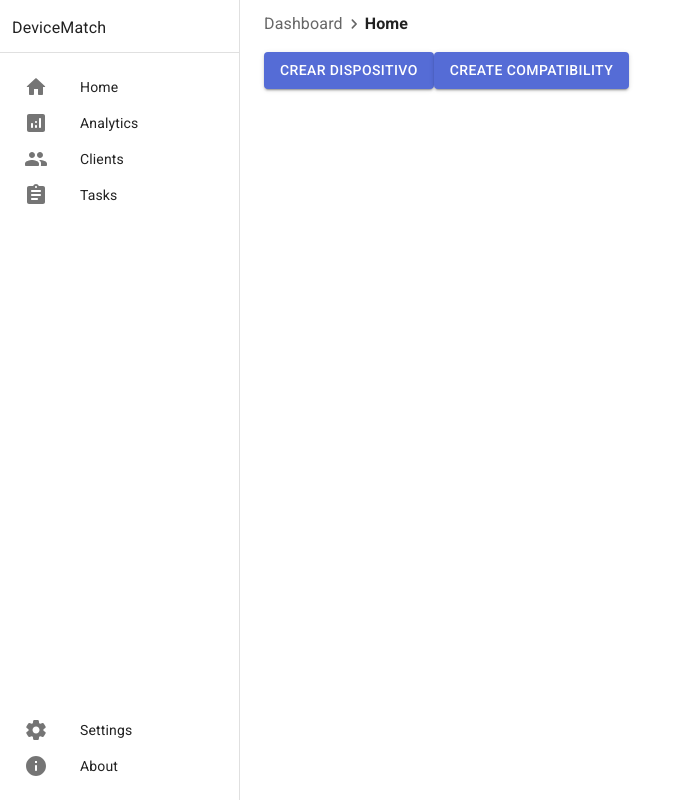
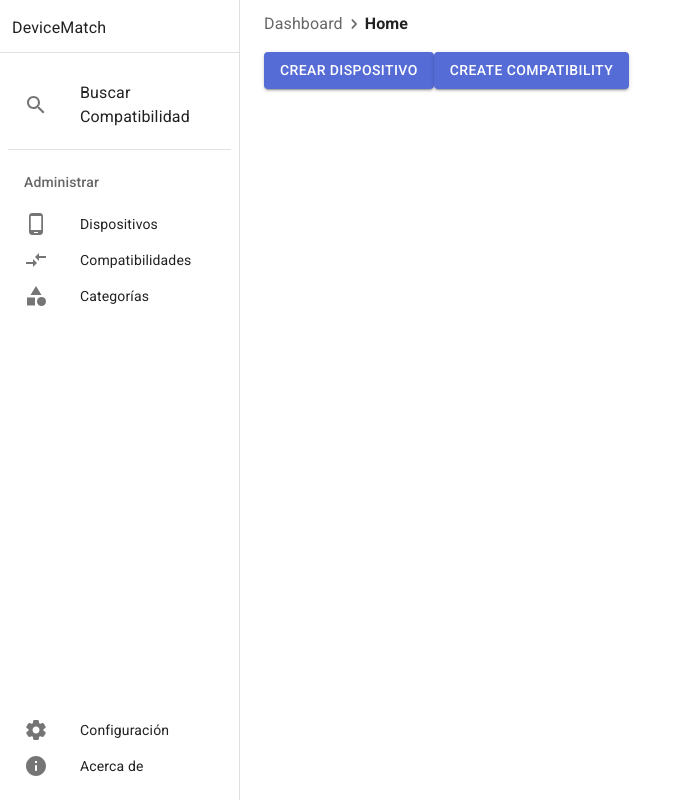
Before and after one commit to danyael031/devicematch, a React (Vite) app: page /#/ in a window 1280 px wide. Shown: the whole page, without its empty margins (0-680 px from the left). Built offline with nearby package versions, Linux system fonts and the light colour scheme.

Commit message:
Updated SideMenu

```diff
--- a/src/components/MenuContent/index.tsx
+++ b/src/components/MenuContent/index.tsx
@@ -1,34 +1,50 @@
 import List from '@mui/material/List';
 import Stack from '@mui/material/Stack';
-import HomeRoundedIcon from '@mui/icons-material/HomeRounded';
-import AnalyticsRoundedIcon from '@mui/icons-material/AnalyticsRounded';
-import PeopleRoundedIcon from '@mui/icons-material/PeopleRounded';
-import AssignmentRoundedIcon from '@mui/icons-material/AssignmentRounded';
+import PhoneAndroidIcon from '@mui/icons-material/PhoneAndroid';
+import SearchIcon from '@mui/icons-material/Search';
+import CategoryIcon from '@mui/icons-material/Category';
 import SettingsRoundedIcon from '@mui/icons-material/SettingsRounded';
 import InfoRoundedIcon from '@mui/icons-material/InfoRounded';
 import { CustomListItem } from './CustomListItem';
+import CompareArrowsIcon from '@mui/icons-material/CompareArrows';
+import { useMultiLang } from 'src/lib/multilang/multilangProvider';
+import { Box, Divider, ListSubheader } from '@mui/material';
+
+
+export function MenuContent() {
+
+  const { lt } = useMultiLang();
 
   const mainListItems = [
-  { to: '/', text: 'Home', icon: <HomeRoundedIcon /> },
-  { to: '/', text: 'Analytics', icon: <AnalyticsRoundedIcon /> },
-  { to: '/', text: 'Clients', icon: <PeopleRoundedIcon /> },
-  { to: '/', text: 'Tasks', icon: <AssignmentRoundedIcon /> },
+    { to: '/', text: lt('search_compatibility'), icon: <SearchIcon /> },
   ];
 
+  const manageListItems = [
+    { to: '/devices', text: lt('devices'), icon: <PhoneAndroidIcon /> },
+    { to: '/compatibilities', text: lt('compatibilities'), icon: <CompareArrowsIcon /> },
+    { to: '/categories', text: lt('categories'), icon: <CategoryIcon /> },
+  ]
+
   const secondaryListItems = [
-  { to: '/settings', text: 'Settings', icon: <SettingsRoundedIcon /> },
-  { to: '/about', text: 'About', icon: <InfoRoundedIcon /> },
+    { to: '/settings', text: lt('settings'), icon: <SettingsRoundedIcon /> },
+    { to: '/about', text: lt('about'), icon: <InfoRoundedIcon /> },
   ];
-
-export function MenuContent() {
   return (
     <Stack sx={{ flexGrow: 1, p: 1, justifyContent: 'space-between' }}>
-      <List dense>
+      <Box>
+        <List >
           {mainListItems.map((item, index) => (
             <CustomListItem key={index} item={item} />
           ))}
         </List>
-
+        <Divider />
+        <List dense>
+          <ListSubheader>{lt('menu_manage')}</ListSubheader>
+          {manageListItems.map((item, index) => (
+            <CustomListItem key={index} item={item} />
+          ))}
+        </List>
+      </Box>
       <List dense>
         {secondaryListItems.map((item, index) => (
           <CustomListItem key={index} item={item} />
--- a/src/lang/en.json
+++ b/src/lang/en.json
@@ -1,6 +1,13 @@
 {
   "translation": {
     "create_device": "Create Device",
-    "lang_label": "Language"
+    "lang_label": "Language",
+    "search_compatibility": "Search for Compatibility",
+    "devices": "Devices",
+    "compatibilities": "Compatibilities",
+    "categories": "Categories",
+    "settings": "Settings",
+    "about": "About",
+    "menu_manage": "Manage"
   }
 }
--- a/src/lang/es.json
+++ b/src/lang/es.json
@@ -1,6 +1,13 @@
 {
   "translation": {
     "create_device": "Crear Dispositivo",
-    "lang_label": "Idioma"
+    "lang_label": "Idioma",
+    "search_compatibility": "Buscar Compatibilidad",
+    "devices": "Dispositivos",
+    "compatibilities": "Compatibilidades",
+    "categories": "Categorías",
+    "settings": "Configuración",
+    "about": "Acerca de",
+    "menu_manage": "Administrar"
   }
 }
```
Lines whose indentation alone changed are shown as unchanged.
